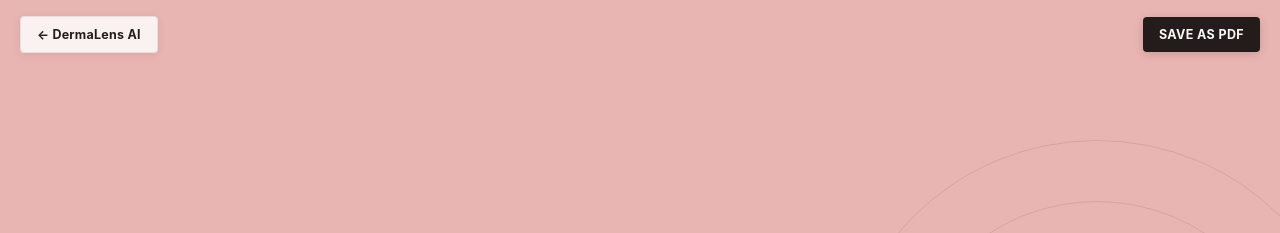
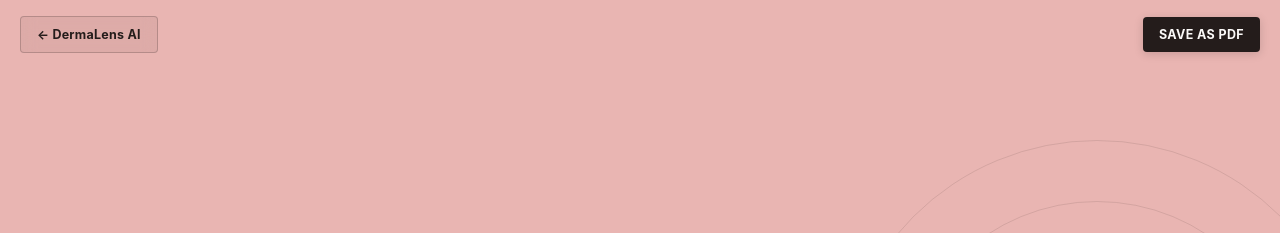
Before and after one commit to pumpkinband/dermalensai, a plain HTML site: page pitch-deck.html in a window 1280 px wide. Shown: the top 233 px of the page. Drawn offline with Linux system fonts and the light colour scheme.

Commit message:
Soften back-link button on pitch deck cover

```diff
--- a/pitch-deck.html
+++ b/pitch-deck.html
@@ -61,9 +61,10 @@
   .toolbar > *{ pointer-events:auto; }
   .back-link{
     font-family:inherit; font-size:12.5px; font-weight:700; letter-spacing:.02em;
-    background:rgba(251,249,248,.9); color:var(--ink); border:1px solid var(--line); border-radius:4px;
-    padding:10px 16px; text-decoration:none; box-shadow:0 2px 10px rgba(0,0,0,.08);
+    background:rgba(36,28,27,.06); color:var(--ink); border:1.5px solid rgba(36,28,27,.22); border-radius:4px;
+    padding:10px 16px; text-decoration:none; backdrop-filter:blur(8px); transition:background .15s ease;
   }
+  .back-link:hover{ background:rgba(36,28,27,.14); }
   .print-btn{
     font-family:inherit; font-size:12.5px; font-weight:700; letter-spacing:.03em; text-transform:uppercase;
     background:var(--ink); color:var(--paper); border:none; border-radius:4px;
```
